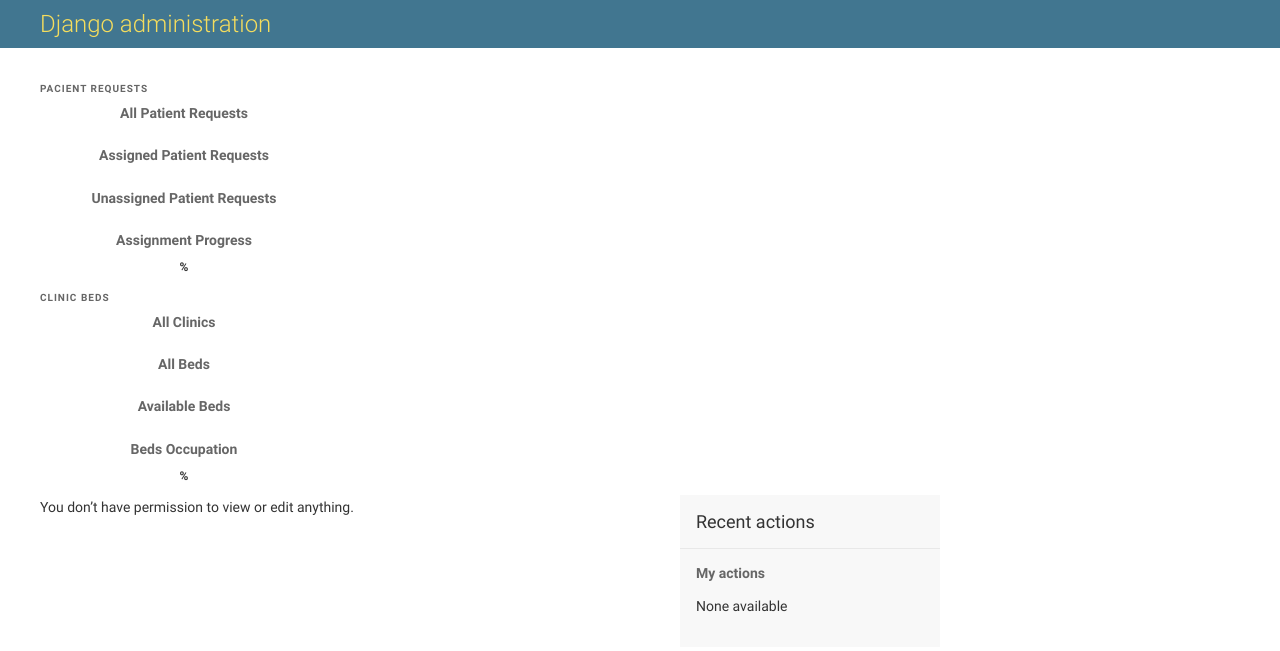
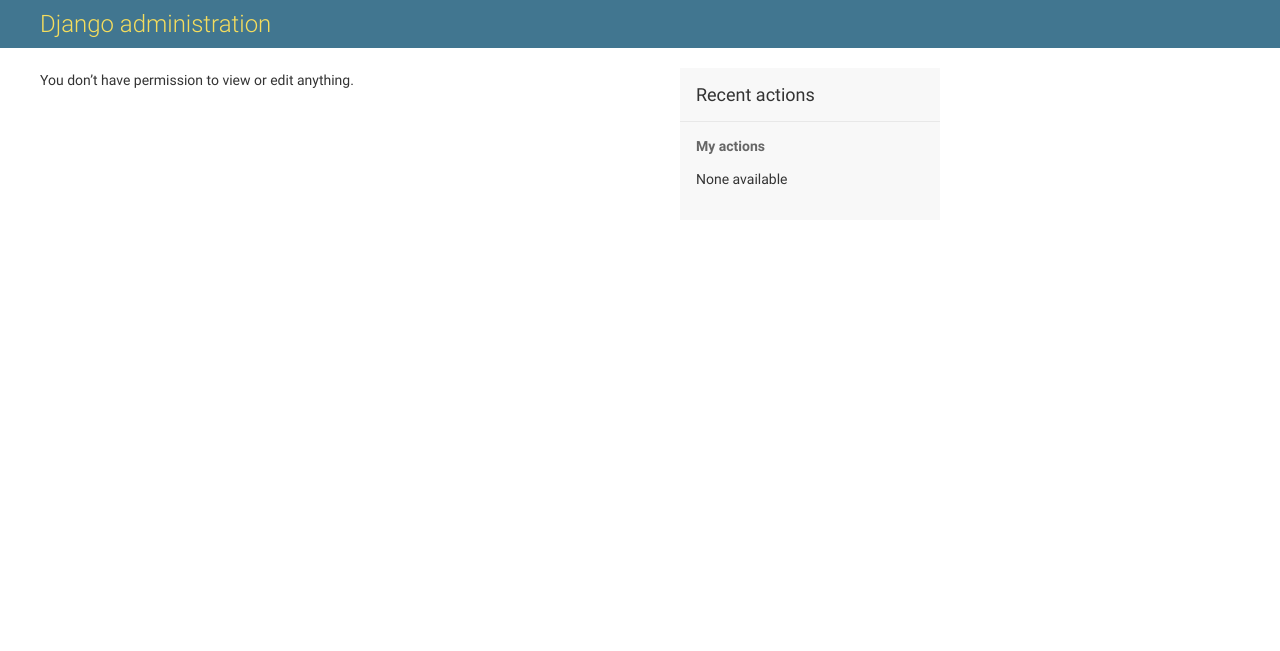
Before and after one commit to commitglobal/pediatric-oncology-backend, a Django app: template oncoped/templates/admin/custom_admin_index.html in a window 1280 px wide. Shown: the top 651 px of the page. Run offline with Django 3.2, Linux system fonts and the light colour scheme; the template is opened without the code that fills it, so the values that code supplies are empty.

Commit message:
hide admin dashboard cards for now

```diff
--- a/oncoped/templates/admin/custom_admin_index.html
+++ b/oncoped/templates/admin/custom_admin_index.html
@@ -5,7 +5,7 @@
 {% block content %}
 
 
-<div class="container-fluid mb-3">
+{% comment %} <div class="container-fluid mb-3">
     <div class="row mb-2">
         <div class="col">
             <h5>{% translate "Pacient Requests" %}</h5>
@@ -95,6 +95,6 @@
             </div>
         </div>
     </div>
-</div>
+</div> {% endcomment %}
 {{ block.super }}
 {% endblock %}
```
